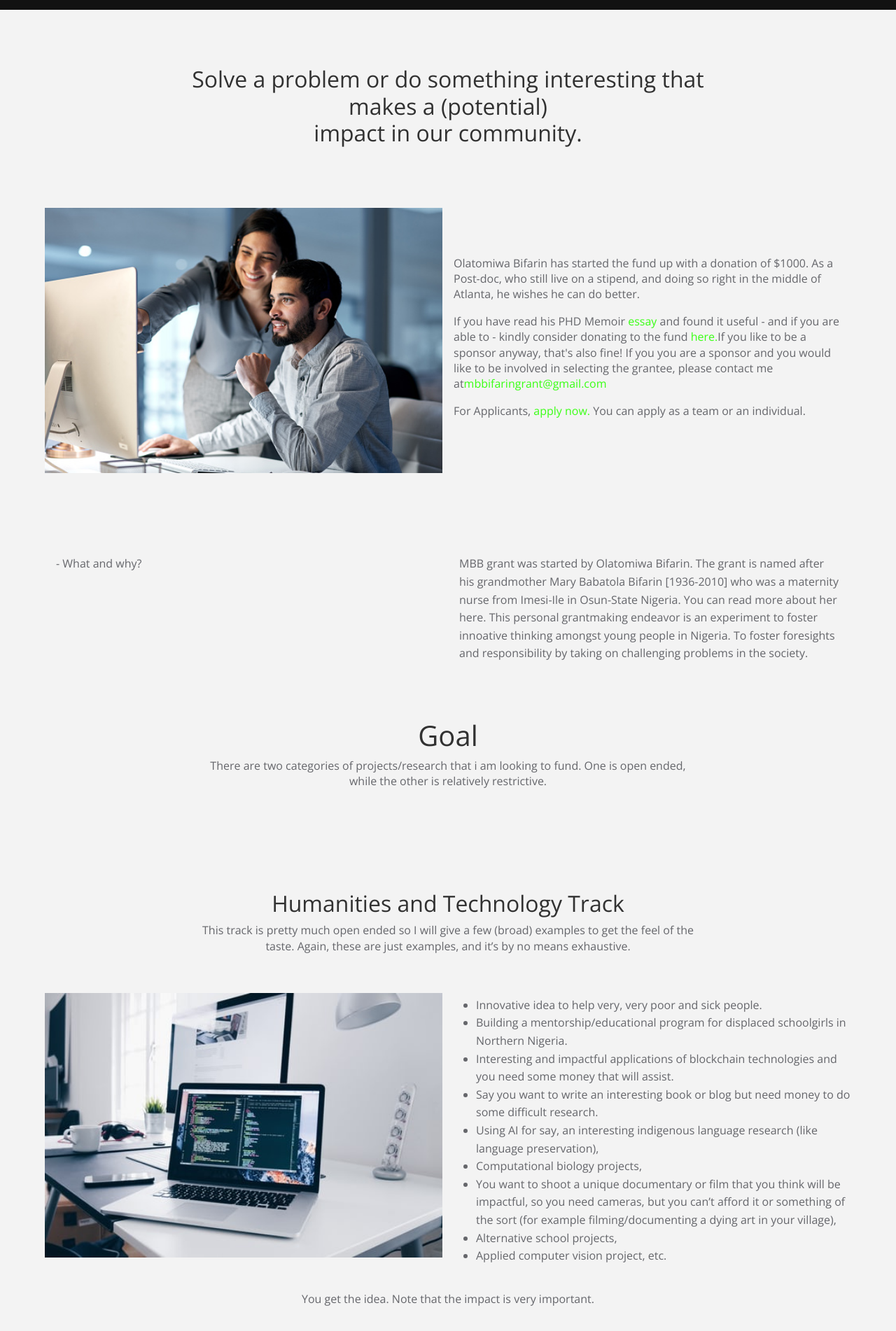
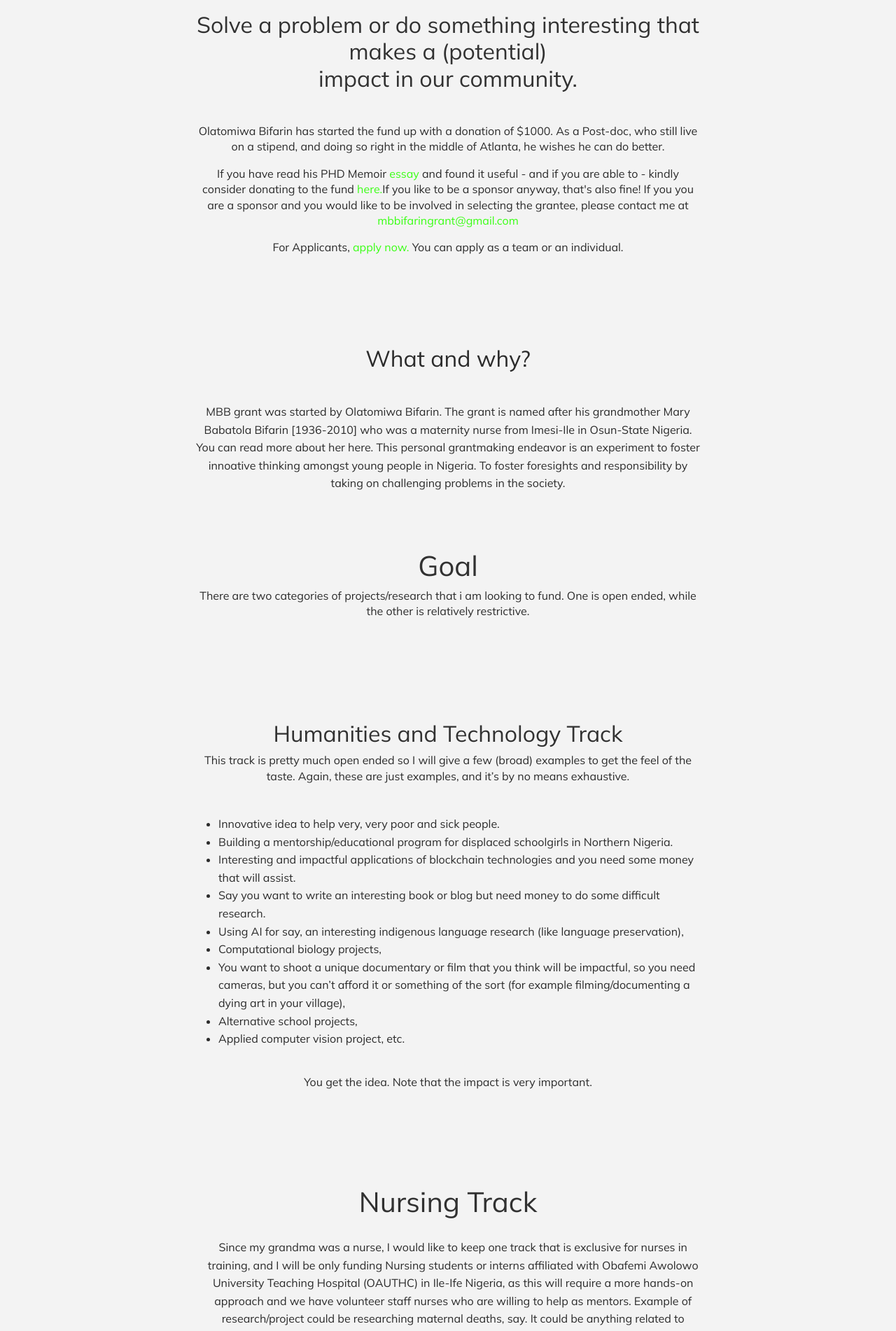
Before and after one commit to fantee-hub/MMBG-, a React (Create React App) app: page / in a window 1280 px wide. Shown: the part 780-2682 px from the top of the page at 70% size. Built offline with nearby package versions, Linux system fonts and the light colour scheme.

Commit message:
removed the pictures and increased the color contrast

```diff
--- a/public/index.html
+++ b/public/index.html
@@ -18,7 +18,7 @@
     <link rel="preconnect" href="https://fonts.googleapis.com" />
     <link rel="preconnect" href="https://fonts.gstatic.com" crossorigin />
     <link
-      href="https://fonts.googleapis.com/css2?family=Open+Sans&display=swap"
+      href="https://fonts.googleapis.com/css2?family=Mulish&display=swap"
       rel="stylesheet"
     />
     <!--
--- a/src/components/Nav/Nav.js
+++ b/src/components/Nav/Nav.js
@@ -40,7 +40,7 @@ const Nav = () => {
       <NavBar style={navbar ? theme : defaultTheme}>
         <div className="brand-name">
           <Link to="/" style={navbar ? themeColor : defaultColor}>
-            MM<span>BG</span>
+            M<span>BB.</span>
           </Link>
         </div>
         <div className="links">
--- a/src/components/Pages/Faq.js
+++ b/src/components/Pages/Faq.js
@@ -195,7 +195,7 @@ const Questions = styled.section`
       .answer {
         p {
           line-height: 1.6;
-          color: #65666b;
+          color: #2b2b2b;
         }
         a {
           text-decoration: none;
--- a/src/components/Pages/Home.js
+++ b/src/components/Pages/Home.js
@@ -4,9 +4,6 @@ import Footer from "../footer/Footer";
 
 import { useLocation } from "react-router-dom";
 import Nav from "../Nav/Nav";
-import image1 from "../images/problem.jpg";
-import humanities from "../images/technology.jpeg";
-import nurse from "../images/nurse.jpg";
 
 const Home = () => {
   const { pathname } = useLocation();
@@ -30,8 +27,7 @@ const Home = () => {
           </div>
           <div className="sub-header">
             <h1>
-              The <span> Mary Babatola Bifarin Grant </span> [MMBG] (Coming
-              Soon)
+              The <span> Mary Babatola Bifarin Grant </span> [MBB] (Coming Soon)
             </h1>
           </div>
           <div className="btn-apply">
@@ -57,9 +53,6 @@ const Home = () => {
         </div>
         <div className="header-content">
           <div className="header-col">
-            <img src={image1} alt="solve problem" />
-          </div>
-          <div className="header-col">
             <p>
               Olatomiwa Bifarin has started the fund up with a donation of
               $1000. As a Post-doc, who still live on a stipend, and doing so
@@ -72,11 +65,25 @@ const Home = () => {
               If you like to be a sponsor anyway, that's also fine! If you you
               are a sponsor and you would like to be involved in selecting the
               grantee, please contact me at
-              <span>mbbifaringrant@gmail.com</span>
+              <span>
+                {" "}
+                <a href="https://mbbifaringrant@gmail.com">
+                  mbbifaringrant@gmail.com
+                </a>{" "}
+              </span>
             </p>
             <p>
-              For Applicants, <span>apply now.</span> You can apply as a team or
-              an individual.
+              For Applicants,{" "}
+              <span>
+                <a
+                  href="https://docs.google.com/forms/d/e/1FAIpQLSetl5HMmtOSeJCcnEwPTdlicIQuT1pfBL-2Xb6M2c3bKnv_XA/viewform?usp=sf_link"
+                  target="_blank"
+                  rel="noreferrer"
+                >
+                  apply now.
+                </a>
+              </span>{" "}
+              You can apply as a team or an individual.
             </p>
           </div>
         </div>
@@ -85,7 +92,7 @@ const Home = () => {
       <HeroContent>
         <div className="content-1">
           <div className="content-col">
-            <p>- What and why?</p>
+            <h2>What and why?</h2>
           </div>
           <div className="content-col">
             <div className="txt">
@@ -204,9 +211,6 @@ const Home = () => {
         </div>
         <div className="humanity-content">
           <div className="content-container">
-            <div className="content-image">
-              <img src={humanities} alt="Humanity and technology track" />
-            </div>
             <div className="content-txt">
               <ul>
                 <li>
@@ -251,9 +255,6 @@ const Home = () => {
           <h1>Nursing Track</h1>
         </div>
         <div className="nursing-content">
-          <div className="nursing-image">
-            <img src={nurse} alt="nurse" />
-          </div>
           <div className="nursing-txt">
             <p>
               Since my grandma was a nurse, I would like to keep one track that
@@ -334,20 +335,22 @@ const HeroContent = styled.section`
   color: #000000;
   width: 100%;
   padding: 6rem 4rem 0 4rem;
-  h4,
-  h1 {
-    color: #000000;
-    max-width: 34rem;
+  h2 {
+    color: #2b2b2b;
+    text-align: center;
   }
 
   .content-1 {
-    display: grid;
-    grid-template-columns: repeat(auto-fit, minmax(300px, 1fr));
     .content-col {
       padding: 1rem;
       p {
         line-height: 1.6;
-        color: #65666b;
+        color: #2b2b2b;
+      }
+      .txt {
+        max-width: 45rem;
+        margin: 0 auto;
+        text-align: center;
       }
     }
   }
@@ -411,15 +414,21 @@ const SubHeader = styled.section`
     }
   }
   .header-content {
-    padding: 5rem 4rem 0 4rem;
-    display: grid;
-    grid-template-columns: repeat(auto-fit, minmax(300px, 1fr));
-    grid-gap: 1rem;
-    align-items: center;
-    color: #65666b;
+    padding: 2rem 4rem 0 4rem;
+
+    color: #2b2b2b;
+    .header-col {
+      max-width: 45rem;
+      text-align: center;
+      margin: 0 auto;
+    }
 
     span {
       color: #39ff14;
+      a {
+        color: #39ff14;
+        text-decoration: none;
+      }
     }
   }
   @media screen and (max-width: 765px) {
@@ -444,8 +453,11 @@ const Goals = styled.section`
     max-width: 45rem;
     margin: 0 auto;
     p {
-      color: #65666b;
+      color: #2b2b2b;
     }
+  }
+  @media screen and (max-width: 765px) {
+    padding: 3rem 1rem;
   }
 `;
 
@@ -465,24 +477,21 @@ const Humanities = styled.section`
   }
   .humanity-txt {
     p {
-      color: #65666b;
+      color: #2b2b2b;
     }
   }
   .humanity-content {
     .note {
       text-align: center;
       padding: 1rem 0;
-      color: #65666b;
+      color: #2b2b2b;
     }
-    padding: 2.5rem 0;
+    padding: 1.5rem 0;
     .content-container {
-      display: grid;
-      grid-template-columns: repeat(auto-fit, minmax(300px, 1fr));
-      grid-gap: 1rem;
-
       .content-txt {
-        color: #65666b;
+        color: #2b2b2b;
         max-width: 45rem;
+        margin: 0 auto;
         li {
           line-height: 1.6;
         }
@@ -495,7 +504,7 @@ const Humanities = styled.section`
 `;
 const Nursing = styled.section`
   background: #f3f3f3;
-  padding: 0rem 4rem;
+  padding: 0rem 0rem 2rem 0;
   .nursing-header {
     h1 {
       color: #313131;
@@ -503,15 +512,13 @@ const Nursing = styled.section`
     }
   }
   .nursing-content {
-    display: grid;
-    grid-template-columns: repeat(auto-fit, minmax(300px, 1fr));
-    grid-gap: 1rem;
-    align-items: center;
-    padding: 3rem 0;
+    padding: 1rem 0;
     .nursing-txt {
       max-width: 45rem;
+      margin: 0 auto;
+      text-align: center;
       p {
-        color: #65666b;
+        color: #2b2b2b;
         padding-left: 0.9rem;
         line-height: 1.6;
       }
--- a/src/components/Pages/Team.js
+++ b/src/components/Pages/Team.js
@@ -113,11 +113,11 @@ const TeamSection = styled.section`
         max-width: 25rem;
         margin: 0 auto;
         h4 {
-          color: #313131;
+          color: #1f1f1f;
         }
         p,
         h5 {
-          color: #65666b;
+          color: #2b2b2b;
         }
       }
     }
--- a/src/styles/Globalstyles.js
+++ b/src/styles/Globalstyles.js
@@ -6,7 +6,7 @@ const Globalstyles = createGlobalStyle`
         padding:0;
         box-sizing:border-box;
         background:#f3f3f3;
-        font-family: 'Open Sans', sans-serif;
+        font-family: 'Mulish', sans-serif;
         font-weight: 400;
         font-style: normal;
         line-height: 1;
@@ -14,7 +14,7 @@ const Globalstyles = createGlobalStyle`
     }
 
     h1, h2, h3, h4, h5, h6 {
-        font-family: 'Open Sans', sans-serif;
+        font-family: 'Mulish', sans-serif;
         color: #ffffff;
 
         &:first-child {
@@ -27,8 +27,9 @@ const Globalstyles = createGlobalStyle`
         margin-top:5px;
         font-size: 1rem;
         font-weight: 300; //$p-weight;
-        font-family: 'Open Sans', sans-serif;
+        font-family: 'Mulish', sans-serif;
         line-height: 1.4;
+
 
 
     }ol li{
```
Also changed, not shown: src/styles/FontsFree-Net-Akkurat.ttf (added).
